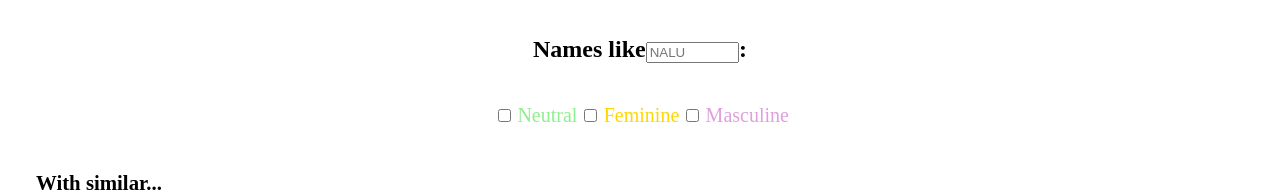
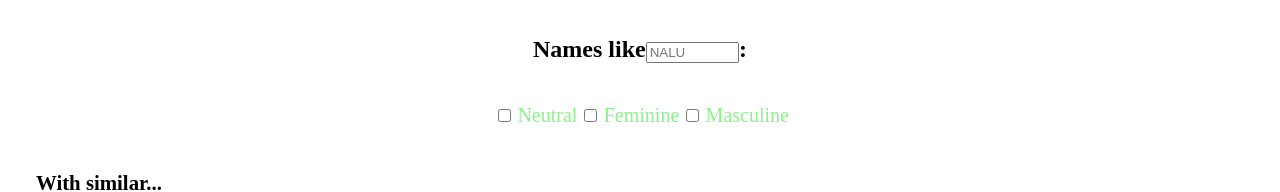
Before and after one commit to info340-au21/hello-my-name-is, a React (Create React App) app: page / in a window 1280 px wide. Shown: the top 192 px of the page. Built offline with nearby package versions, Linux system fonts and the light colour scheme.

Commit message:
Flesh out GenderFilter (hard-coded data)

```diff
--- a/src/App.js
+++ b/src/App.js
@@ -6,7 +6,9 @@ import { NameSearchResults } from './components/NameSearchResults.js'
 function App(props) {
     return (
         <main>
+            {/* Pass user input object */}
             <NameSearchFilter/>
+            {/* Pass names object */}
             <NameSearchResults/>
         </main>
     );
--- a/src/components/NameSearchFilter/GenderFilter.js
+++ b/src/components/NameSearchFilter/GenderFilter.js
@@ -1,8 +1,21 @@
 // Gender (break down further by gender)
 export function GenderFilter() {
+    let genderStrArr = ["Neutral", "Feminine", "Masculine"]; // hard-coded gender array
+
+    let genderElemArr = genderStrArr.map((genderStr) => {
+        return (
+            <Gender gender={genderStr}/>
+        )
+    })
+
     return (
         <div className="item center medium-text">
-            <div className="in-line text-neut">
+            {/* Test Gender() */}
+            {/* <Gender gender="Neutral"/> */}
+            {/* Test genderElemArr */}
+            {genderElemArr}
+
+            {/* <div className="in-line text-neut">
                 <input type="checkbox" name="check-neut"/>
 
                 <label for="check-neut">
@@ -27,7 +40,28 @@ export function GenderFilter() {
                     M<span className="gender-text">asculine</span>
                     <i className="fa fa-mars" aria-label="masculine"></i>
                 </label>
-            </div>
+            </div> */}
         </div>
     )
 }
+
+function Gender(props) {
+    let genderStr = props.gender;
+
+    let genderFirstLetterStr = genderStr.charAt(0);
+    let genderOtherLetterStr = genderStr.substr(1, genderStr.length);
+
+    return (
+        // hard-coded gender class
+        <div className="in-line text-neut">
+            {/* hard-coded gender class */}
+            <input type="checkbox" name="check-neut"/>
+
+            <label for="check-neut">
+                {genderFirstLetterStr}<span className="gender-text">{genderOtherLetterStr}</span>
+                {/* hard-coded gender class */}
+                <i className="fa fa-genderless" aria-label="neutral"></i>
+            </label>
+        </div>
+    )
+}
```
Also changed, not shown: src/components/NameSearchResults.js (+10 -1 lines).
